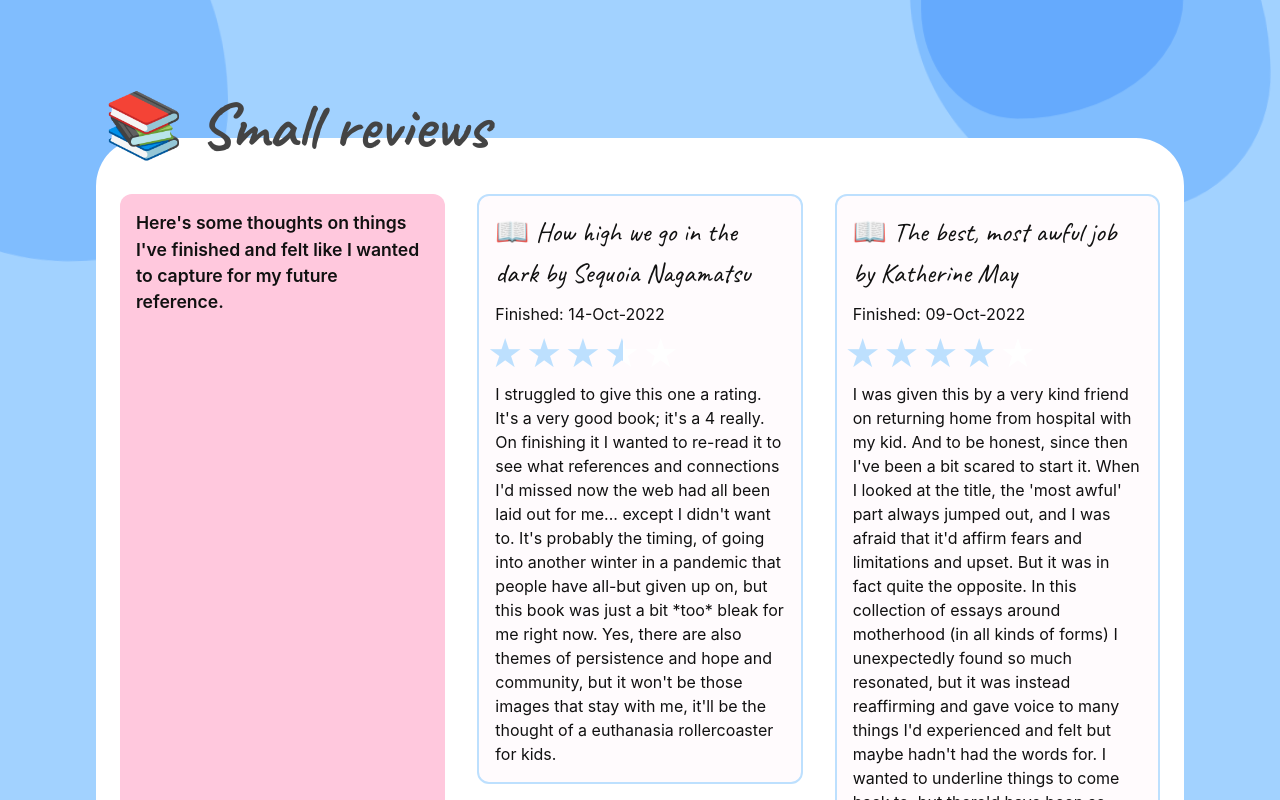
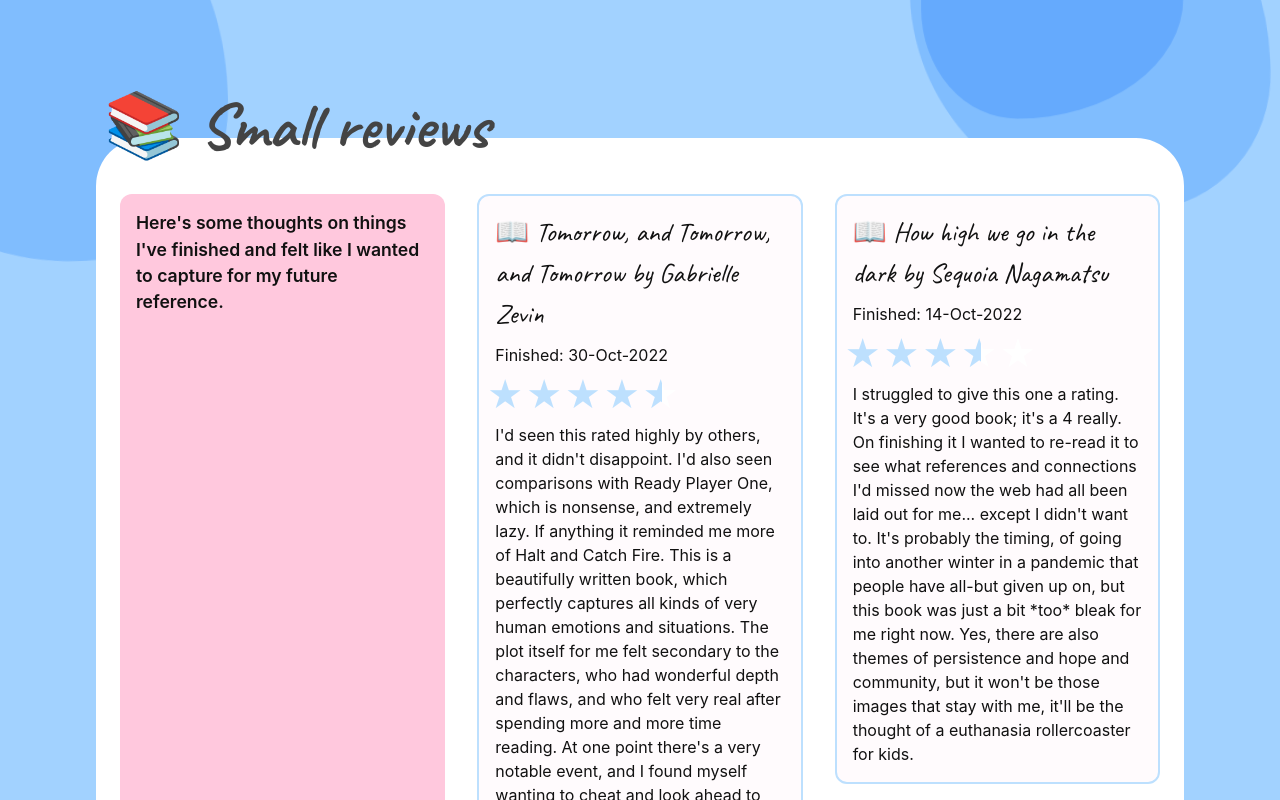
Before and after one commit to greywillfade/small-reviews, a React (Create React App) app: page / in a window 1280 px wide. Shown: the top 800 px of the page. Built offline with nearby package versions, Linux system fonts and the light colour scheme.

Commit message:
Add Tomorrow and tomorrow

```diff
--- a/src/data.js
+++ b/src/data.js
@@ -1,5 +1,12 @@
 export const reviewData = [
     {
+        title: "Tomorrow, and Tomorrow, and Tomorrow",
+        author: "Gabrielle Zevin",
+        category: "Book",
+        dateFinished: "30-Oct-2022",
+        rating: "4.5",
+        thoughts: "I'd seen this rated highly by others, and it didn't disappoint. I'd also seen comparisons with Ready Player One, which is nonsense, and extremely lazy. If anything it reminded me more of Halt and Catch Fire. This is a beautifully written book, which perfectly captures all kinds of very human emotions and situations. The plot itself for me felt secondary to the characters, who had wonderful depth and flaws, and who felt very real after spending more and more time reading. At one point there's a very notable event, and I found myself wanting to cheat and look ahead to see if everything turned out ok or not, because I was that invested. For others the video game heavy content will be too much, but for me it was a big draw. Loved it."
+    },{
         title: "How high we go in the dark",
         author: "Sequoia Nagamatsu",
         category: "Book",
```
